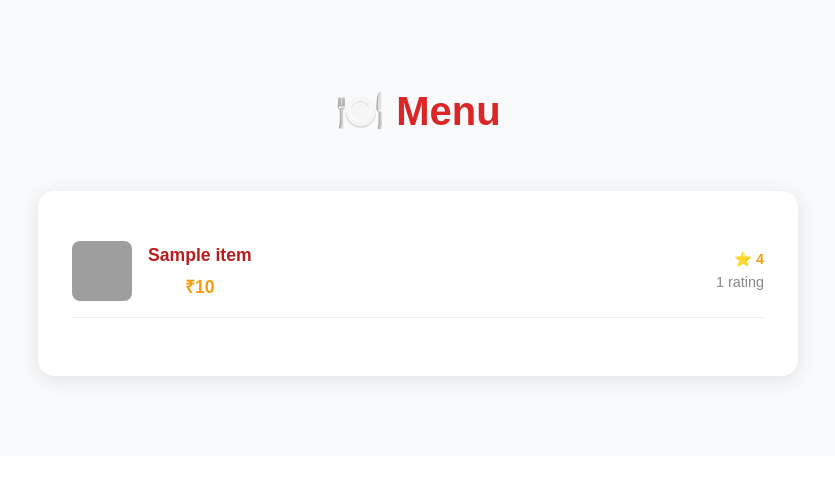
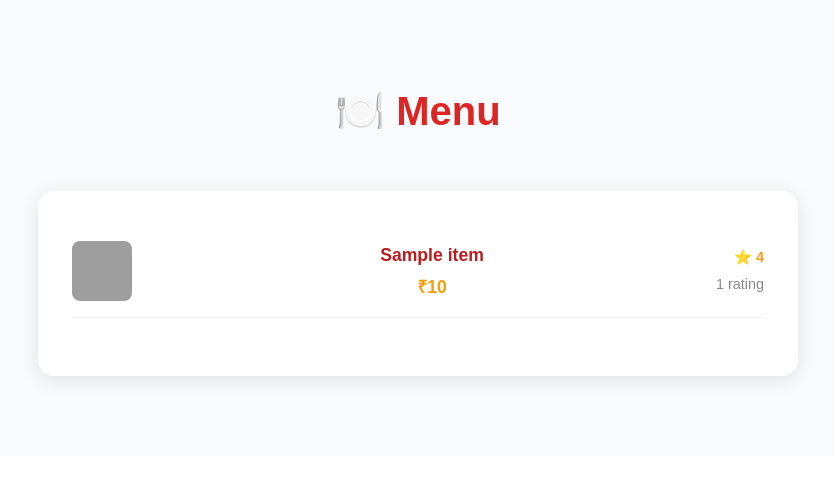
Before and after one commit to siddharthangra/Chatori-Chatbot, a Python web app: template templates/index.html in a window 1280 px wide. Shown: the part 561-1053 px from the top of the page, without its empty margins (222-1057 px from the left). Run offline with Jinja, Linux system fonts and the light colour scheme; the template is opened without the code that fills it: most values are stand-ins (such as "Sample title", 1, 10 or a date in 2020); some libraries are stand-ins or nearby versions; grey boxes are pictures that could not be loaded.

Commit message:
prices alignment

```diff
--- a/templates/index.html
+++ b/templates/index.html
@@ -41,24 +41,24 @@
             <h2 class="section-title" style="text-align: center;">🍽️ Menu</h2>
             <div class="menu-card" style="background: #fff; border-radius: 1rem; padding: 2rem; box-shadow: 0 4px 20px rgba(0,0,0,0.1);">
                 {% for item in food_items %}
-                <div class="menu-item" style="display: flex; align-items: center; justify-content: space-between; margin-bottom: 1.5rem; border-bottom: 1px solid #eee; padding-bottom: 1rem;">
-                    <!-- Food image and details -->
-                    <div style="display: flex; align-items: center; flex: 1;">
-                        <img src="/static/images/{{ item.name | replace(' ', '_') | lower }}.jpg"
-                            alt="{{ item.name }}"
-                            style="width: 60px; height: 60px; object-fit: cover; border-radius: 0.5rem; margin-right: 1rem;">
-                        <div style="display: flex; flex-direction: column;">
-                            <span class="item-name" style="font-weight: 600; color: #b91c1c; margin-bottom: 0.25rem;">{{ item.name }}</span>
-                            <span class="item-price" style="color: #f59e0b; font-weight: 600; font-size: 1.1rem;">₹{{ item.price }}</span>
-                        </div>
+                <div class="menu-item" style="display: flex; align-items: center; margin-bottom: 1.5rem; border-bottom: 1px solid #eee; padding-bottom: 1rem;">
+                    <!-- Food image -->
+                    <img src="/static/images/{{ item.name | replace(' ', '_') | lower }}.jpg"
+                        alt="{{ item.name }}"
+                        style="width: 60px; height: 60px; object-fit: cover; border-radius: 0.5rem; margin-right: 1rem;">
+
+                    <!-- Food details -->
+                    <div style="flex: 1;">
+                        <div class="item-name" style="font-weight: 600; color: #b91c1c; margin-bottom: 0.25rem;">{{ item.name }}</div>
+                        <div class="item-price" style="color: #f59e0b; font-weight: 600; font-size: 1.1rem;">₹{{ item.price }}</div>
                     </div>
 
                     <!-- Rating section -->
                     {% if item.avg_rating is not none %}
-                    <div style="text-align: right; font-size: 0.9rem; min-width: 120px;">
+                    <div style="text-align: right; font-size: 0.9rem; display: flex; flex-direction: column; align-items: flex-end;">
                         <span style="color: #f59e0b; font-weight: bold;">⭐ {{ item.avg_rating }}</span>
                         {% if item.rating_count > 0 %}
-                            <br><span style="color: #888;">{{ item.rating_count }} rating{{ 's' if item.rating_count > 1 else '' }}</span>
+                            <span style="color: #888; margin-top: 0.25rem;">{{ item.rating_count }} rating{{ 's' if item.rating_count > 1 else '' }}</span>
                         {% endif %}
                     </div>
                     {% endif %}
```
